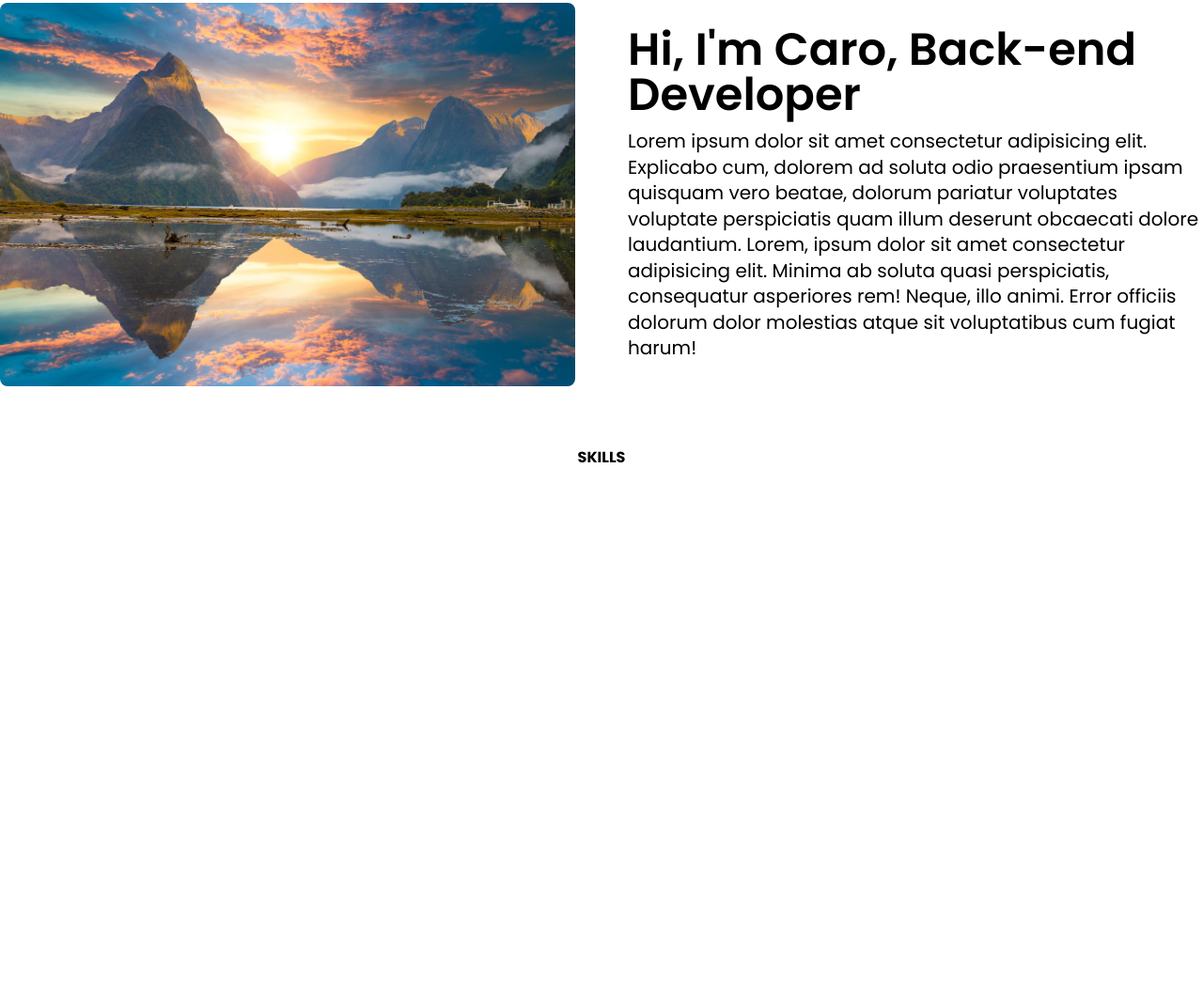
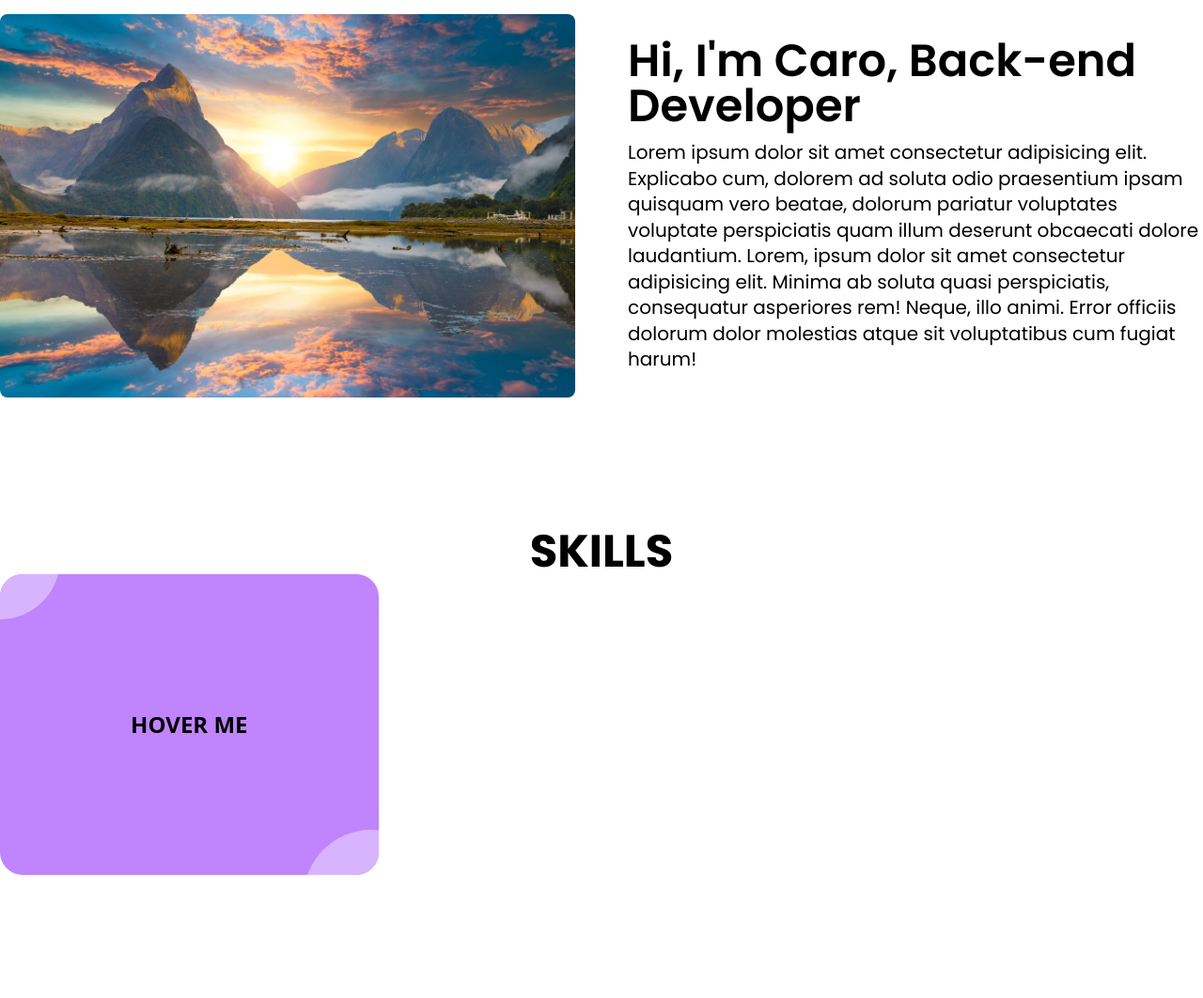
Before and after one commit to CarullahMusa/JarallahMousa, a website: page public/index.html in a window 1280 px wide. Shown: the part 229-1291 px from the top of the page at 94% size. Before the commit the page ends 800 px from the top, so only its background shows below. Drawn offline with Linux system fonts and the light colour scheme.

Commit message:
add skills section

```diff
--- a/package.json
+++ b/package.json
@@ -10,6 +10,8 @@
   "author": "",
   "license": "ISC",
   "devDependencies": {
+    "postcss": "^8.4.38",
+    "postcss-cli": "^11.0.0",
     "tailwindcss": "^3.4.3"
   }
 }
--- a/public/index.html
+++ b/public/index.html
@@ -59,7 +59,7 @@
             </div>
         </div>
     </nav>
-    <div class="container md:mt-32  mx-auto">
+    <div class="container md:grid md:grid-rows-3 md:gap-16  md:mt-32  mx-auto">
         <div class="md:grid md:gap-14 md:grid-cols-2 md:items-center md:justify-center ">
             <div
                 class="w-full  bg-white border-gray-200 rounded-lg lg:max-w-3xl md:block md:border-0 dark:bg-gray-800 dark:border-gray-700">
@@ -83,7 +83,23 @@
             </div>
         </div>
         <div class="mt-16">
-            <h1 class="text-center">SKILLS</h1>
+            <h1 class="text-center md:text-5xl">SKILLS</h1>
+            <div class="md:grid md:grid-cols-3 md:gap-9">
+                <div
+                    class="relative overflow-hidden h-80 w-full rounded-3xl cursor-pointer text-2xl font-bold bg-purple-400">
+                    <div class="z-10 absolute w-full h-full peer"></div>
+                    <div
+                        class="absolute peer-hover:-top-20 peer-hover:-left-16 peer-hover:w-[140%] peer-hover:h-[140%] -top-32 -left-16 w-32 h-44 rounded-full bg-purple-300 transition-all duration-500">
+                    </div>
+                    <div
+                        class="absolute flex text-xl text-center items-end justify-end peer-hover:right-0 peer-hover:rounded-b-none peer-hover:bottom-0 peer-hover:items-center peer-hover:justify-center peer-hover:w-full peer-hover:h-full -bottom-32 -right-16 w-36 h-44 rounded-full bg-purple-300 transition-all duration-500">
+                        Nice to meet u,<br />Uiverse
+                    </div>
+                    <div class="w-full h-full items-center justify-center flex uppercase">
+                        hover me
+                    </div>
+                </div>
+            </div>
         </div>
     </div>
     <script src="script.js"></script>
```
Also changed, not shown: public/style.css, 1 other file.
